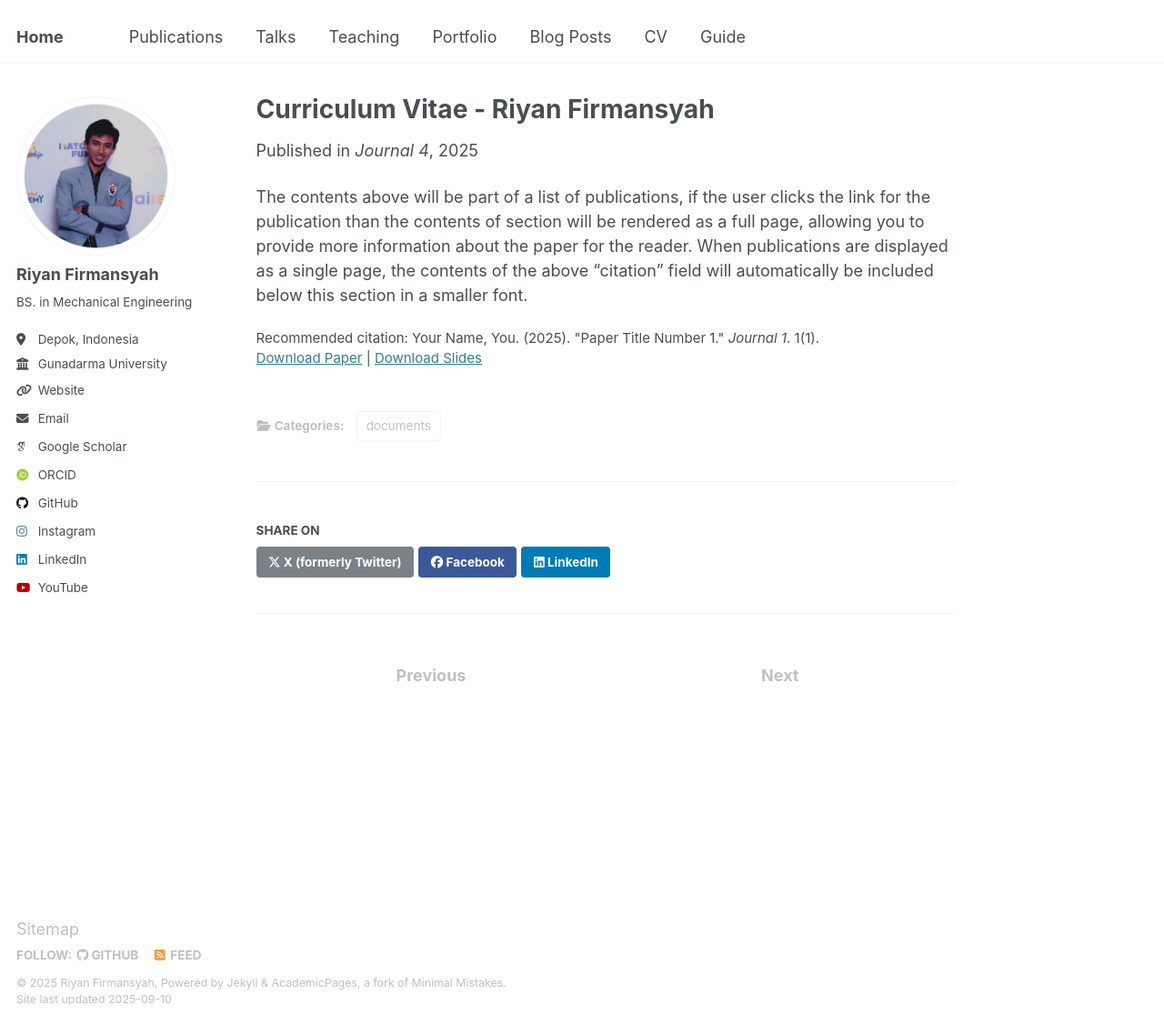
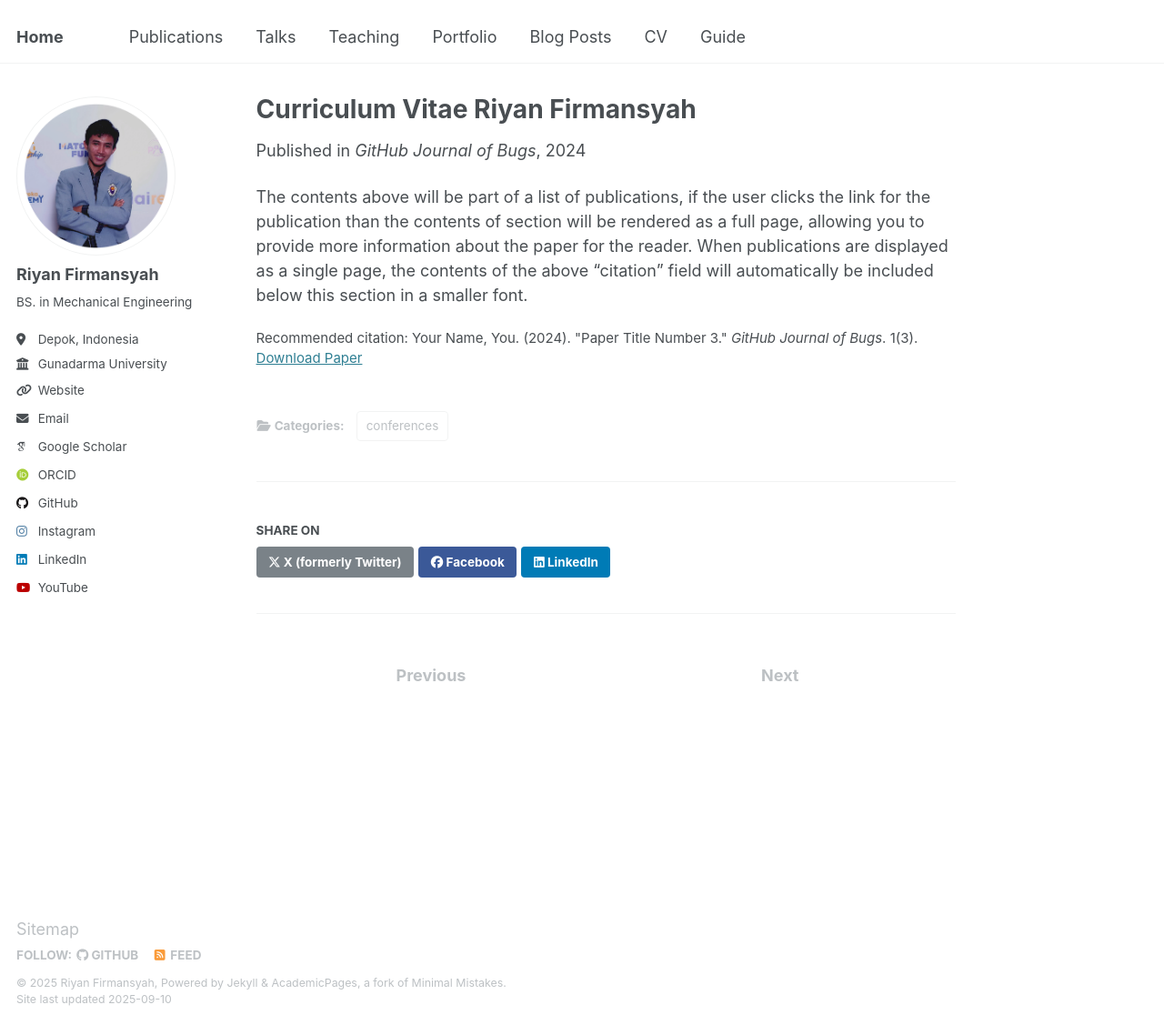
Before and after one commit to Arryanfr/arryanfr.github.io, a Jekyll site: the page built from _publications/2024-02-17-paper-title-number-4.md, in a window 1280 px wide and 1127 px high. Shown: the whole window at 91% size. Built offline with Jekyll 4.4.1, drawn with Linux system fonts in a browser that asks for light colours; some web fonts are replaced.

Commit message:
Update 2024-02-17-paper-title-number-4.md

```diff
--- a/_publications/2024-02-17-paper-title-number-4.md
+++ b/_publications/2024-02-17-paper-title-number-4.md
@@ -1,14 +1,13 @@
 ---
-title: "Curriculum Vitae - Riyan Firmansyah"
+title: "Curriculum Vitae Riyan Firmansyah"
 collection: publications
-category: documents
-permalink: /publication/2009-10-01-paper-title-number-4
-excerpt: 'This paper is about the number 1. The number 2 is left for future work.'
-date: 2025-09-11
-venue: 'Journal 4'
-slidesurl: 'http://academicpages.github.io/files/slides1.pdf'
-paperurl: 'https://arryanfr.github.io/files/CV_Riyan Firmansyah.pdf'
-citation: 'Your Name, You. (2025). &quot;Paper Title Number 1.&quot; <i>Journal 1</i>. 1(1).'
+category: conferences
+permalink: /publication/2024-02-17-paper-title-number-4
+excerpt: 'This paper is about fixing template issue #693.'
+date: 2024-02-17
+venue: 'GitHub Journal of Bugs'
+paperurl: 'http://academicpages.github.io/files/CV_Riyan Firmansyah.pdf'
+citation: 'Your Name, You. (2024). &quot;Paper Title Number 3.&quot; <i>GitHub Journal of Bugs</i>. 1(3).'
 ---
 
 The contents above will be part of a list of publications, if the user clicks the link for the publication than the contents of section will be rendered as a full page, allowing you to provide more information about the paper for the reader. When publications are displayed as a single page, the contents of the above "citation" field will automatically be included below this section in a smaller font.
```
